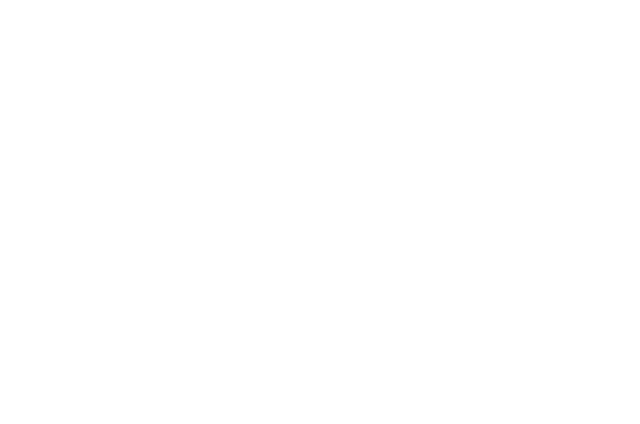
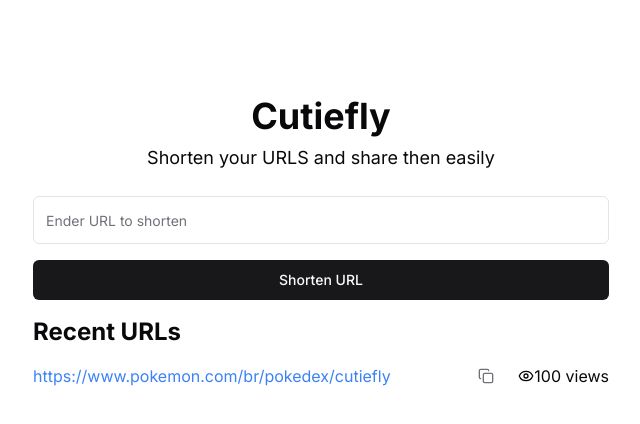
Before and after one commit to SidneyRoberto9/cutiefly, a Next.js app: page / in a window 1280 px wide. Shown: the top 424 px of the page, without its empty margins (319-959 px from the left). Built offline with nearby package versions, Linux system fonts and the light colour scheme.

Commit message:
✨ feat: Create basic initial page

```diff
--- a/package.json
+++ b/package.json
@@ -9,6 +9,7 @@
     "lint": "next lint"
   },
   "dependencies": {
+    "@radix-ui/react-slot": "^1.1.1",
     "class-variance-authority": "^0.7.1",
     "clsx": "^2.1.1",
     "lucide-react": "^0.474.0",
@@ -23,6 +24,8 @@
     "@types/react": "^19",
     "@types/react-dom": "^19",
     "postcss": "^8",
+    "prettier": "^3.4.2",
+    "prettier-plugin-tailwindcss": "^0.6.11",
     "tailwindcss": "^3.4.1",
     "typescript": "^5"
   }
--- a/src/app/layout.tsx
+++ b/src/app/layout.tsx
@@ -3,18 +3,15 @@
 import { Inter } from 'next/font/google';
 import { PropsWithChildren } from 'react';
 
+import { SITE_CONFIG } from '@/config';
 import { cn } from '@/lib/utils';
 
-import type { Metadata } from 'next';
 const inter = Inter({
   variable: '--font-inter',
   subsets: ['latin'],
 });
 
-export const metadata: Metadata = {
-  title: 'Cutiefly',
-  description: 'Shortener URLs',
-};
+export const metadata = SITE_CONFIG
 
 export default function RootLayout({ children }: PropsWithChildren) {
   return (
--- a/src/app/page.tsx
+++ b/src/app/page.tsx
@@ -1,3 +1,14 @@
+import UrlShortenerContainer from "@/components/url-shortener-container"
+
 export default function Home() {
-  return <div></div>;
+  return (
+    <main className="mx-auto max-w-xl space-y-6 py-12 md:py-24">
+      <div className="space-y-2 text-center">
+        <h1 className="text-3xl font-bold md:text-4xl">Cutiefly</h1>
+        <p className="md:text-lg">Shorten your URLS and share then easily</p>
+      </div>
+
+      <UrlShortenerContainer />
+    </main>
+  )
 }
--- /dev/null
+++ b/src/components/shorten-form.tsx
@@ -0,0 +1,37 @@
+"use client"
+
+import { FormEvent, useState } from "react"
+
+import { Button } from "@/components/ui/button"
+import { Input } from "@/components/ui/input"
+
+const ShortenForm = () => {
+  const [url, setUrl] = useState<string>("")
+
+  const handleSubmit = (e: FormEvent) => {
+    e.preventDefault()
+
+    console.log(url)
+    setUrl("")
+  }
+
+  return (
+    <form onSubmit={handleSubmit} className="mb-4">
+      <div className="space-y-4">
+        <Input
+          className="h-12"
+          type="url"
+          placeholder="Ender URL to shorten"
+          required
+          value={url}
+          onChange={(e) => setUrl(e.target.value)}
+        />
+        <Button className="w-full p-2" type="submit">
+          Shorten URL
+        </Button>
+      </div>
+    </form>
+  )
+}
+
+export default ShortenForm
--- /dev/null
+++ b/src/components/ui/button.tsx
@@ -0,0 +1,56 @@
+import * as React from "react"
+import { Slot } from "@radix-ui/react-slot"
+import { cva, type VariantProps } from "class-variance-authority"
+
+import { cn } from "@/lib/utils"
+
+const buttonVariants = cva(
+  "inline-flex items-center justify-center gap-2 whitespace-nowrap rounded-md text-sm font-medium ring-offset-background transition-colors focus-visible:outline-none focus-visible:ring-2 focus-visible:ring-ring focus-visible:ring-offset-2 disabled:pointer-events-none disabled:opacity-50 [&_svg]:pointer-events-none [&_svg]:size-4 [&_svg]:shrink-0",
+  {
+    variants: {
+      variant: {
+        default: "bg-primary text-primary-foreground hover:bg-primary/90",
+        destructive:
+          "bg-destructive text-destructive-foreground hover:bg-destructive/90",
+        outline:
+          "border border-input bg-background hover:bg-accent hover:text-accent-foreground",
+        secondary:
+          "bg-secondary text-secondary-foreground hover:bg-secondary/80",
+        ghost: "hover:bg-accent hover:text-accent-foreground",
+        link: "text-primary underline-offset-4 hover:underline",
+      },
+      size: {
+        default: "h-10 px-4 py-2",
+        sm: "h-9 rounded-md px-3",
+        lg: "h-11 rounded-md px-8",
+        icon: "h-10 w-10",
+      },
+    },
+    defaultVariants: {
+      variant: "default",
+      size: "default",
+    },
+  }
+)
+
+export interface ButtonProps
+  extends React.ButtonHTMLAttributes<HTMLButtonElement>,
+    VariantProps<typeof buttonVariants> {
+  asChild?: boolean
+}
+
+const Button = React.forwardRef<HTMLButtonElement, ButtonProps>(
+  ({ className, variant, size, asChild = false, ...props }, ref) => {
+    const Comp = asChild ? Slot : "button"
+    return (
+      <Comp
+        className={cn(buttonVariants({ variant, size, className }))}
+        ref={ref}
+        {...props}
+      />
+    )
+  }
+)
+Button.displayName = "Button"
+
+export { Button, buttonVariants }
--- /dev/null
+++ b/src/components/ui/input.tsx
@@ -0,0 +1,22 @@
+import * as React from "react"
+
+import { cn } from "@/lib/utils"
+
+const Input = React.forwardRef<HTMLInputElement, React.ComponentProps<"input">>(
+  ({ className, type, ...props }, ref) => {
+    return (
+      <input
+        type={type}
+        className={cn(
+          "flex h-10 w-full rounded-md border border-input bg-background px-3 py-2 text-base ring-offset-background file:border-0 file:bg-transparent file:text-sm file:font-medium file:text-foreground placeholder:text-muted-foreground focus-visible:outline-none focus-visible:ring-2 focus-visible:ring-ring focus-visible:ring-offset-2 disabled:cursor-not-allowed disabled:opacity-50 md:text-sm",
+          className
+        )}
+        ref={ref}
+        {...props}
+      />
+    )
+  }
+)
+Input.displayName = "Input"
+
+export { Input }
--- /dev/null
+++ b/src/components/url-list.tsx
@@ -0,0 +1,40 @@
+import { CopyIcon, EyeIcon } from "lucide-react"
+import Link from "next/link"
+
+import { Button } from "@/components/ui/button"
+
+const UrlList = () => {
+  return (
+    <div>
+      <h2 className="mb-2 text-2xl font-bold">Recent URLs</h2>
+      <ul className="space-y-2">
+        <li className="flex items-center justify-between gap-2">
+          <Link
+            href="https://www.pokemon.com/br/pokedex/cutiefly"
+            className="text-blue-500"
+            target="_blank"
+          >
+            https://www.pokemon.com/br/pokedex/cutiefly
+          </Link>
+          <div className="flex items-center gap-3">
+            <Button
+              variant="ghost"
+              size="icon"
+              className="text-muted-foreground hover:bg-muted"
+            >
+              <CopyIcon className="size-4" />
+              <span className="sr-only">Copy URL</span>
+            </Button>
+
+            <span className="flex items-center">
+              <EyeIcon className="size-4" />
+              100 views
+            </span>
+          </div>
+        </li>
+      </ul>
+    </div>
+  )
+}
+
+export default UrlList
--- /dev/null
+++ b/src/components/url-shortener-container.tsx
@@ -0,0 +1,13 @@
+import ShortenForm from "@/components/shorten-form"
+import UrlList from "@/components/url-list"
+
+const UrlShortenerContainer = () => {
+  return (
+    <div>
+      <ShortenForm />
+      <UrlList />
+    </div>
+  )
+}
+
+export default UrlShortenerContainer
--- /dev/null
+++ b/src/config/index.ts
@@ -0,0 +1,24 @@
+import { Metadata } from 'next';
+
+export const SITE_CONFIG: Metadata = {
+  title: {
+    default: "Cutiefly - Shorten URLs",
+    template: `%s | Cutiefly`,
+  },
+  description:
+    "Cutiefly is a smart URL shortener that makes your links shorter and more efficient in seconds. Fast, secure, and easy to use. Get started for free now! 🚀",
+  icons: {
+    icon: [
+      {
+        url: "/icons/favicon.ico",
+        href: "/icons/favicon.ico",
+      },
+    ],
+  },
+  openGraph: {
+    title: "Astra - AI Powered Website Builder",
+    description:
+      "Cutiefly is a smart URL shortener that makes your links shorter and more efficient in seconds. Fast, secure, and easy to use. Get started for free now! 🚀",
+
+  },
+}
```
Also changed, not shown: 2 other files (tests, documents, lock files or other folders).
